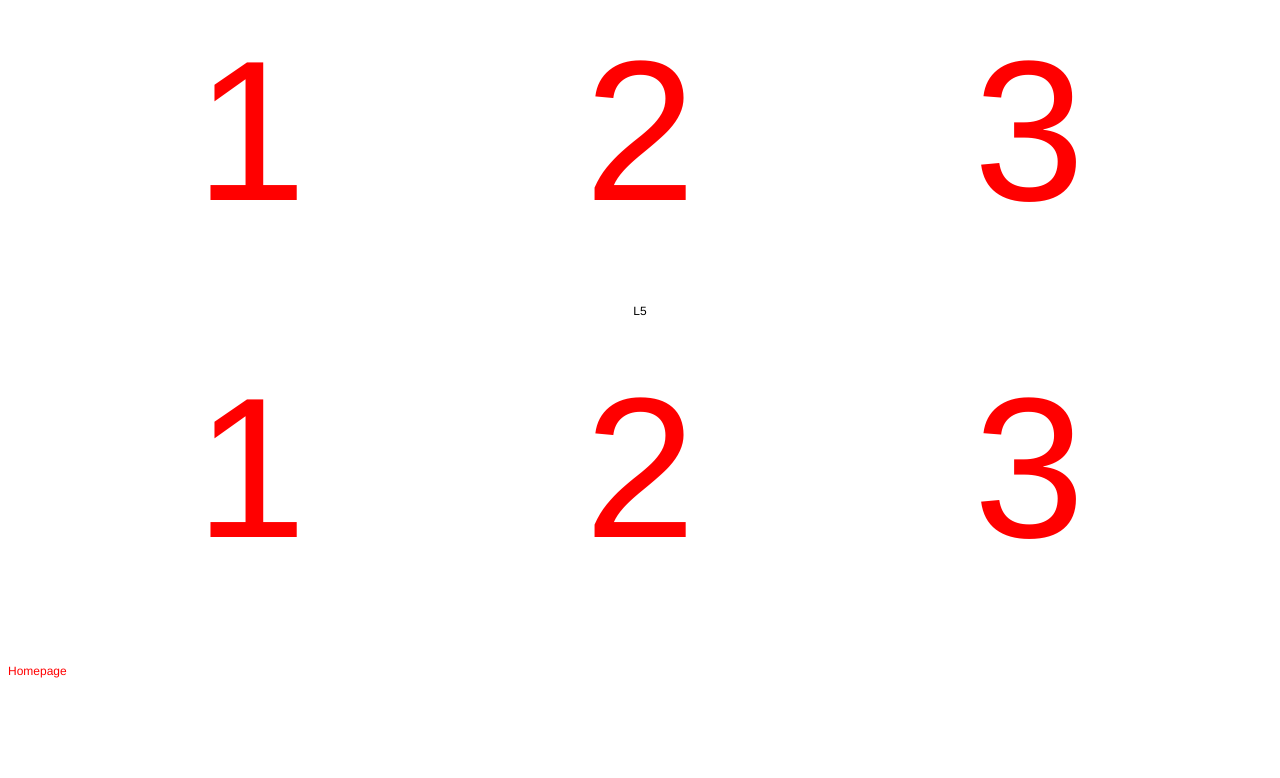
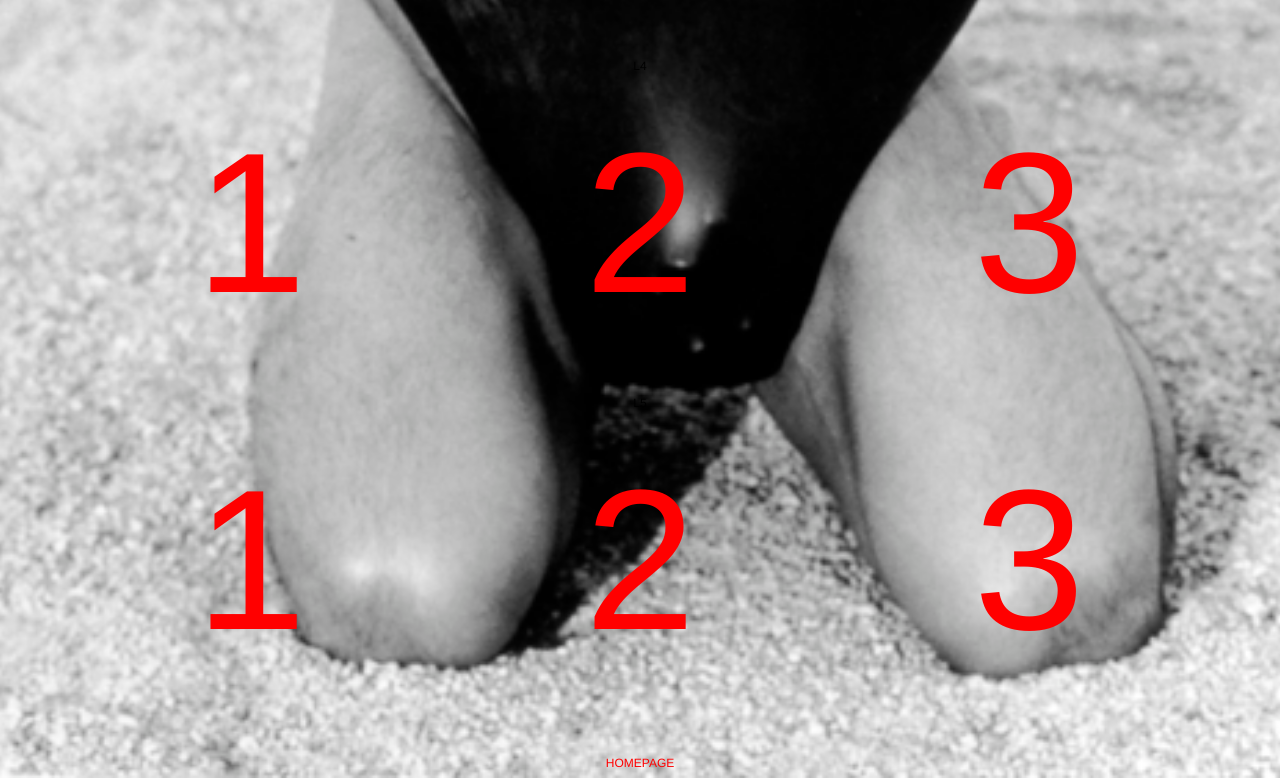
Before and after one commit to jessicapang/jessicapang.github.io, a plain HTML site: page 15_variations/index.html in a window 1280 px wide. Shown: the part 1432-2210 px from the top of the page. Before the commit the page ends 2122 px from the top, so only its background shows below. Drawn offline with Linux system fonts and the light colour scheme.

Commit message:
add photo to index page

```diff
--- a/15_variations/index.html
+++ b/15_variations/index.html
@@ -60,7 +60,17 @@
 		}
 
 	body{
-		background-color: white;
+
+
+
+
+	margin-top: 100px;
+	margin-left: 100px;
+	margin-right: 100px;
+	background-image: url("assets/images/weird.png");
+	background-repeat: no-repeat;
+	background-size: cover;
+	background-position: center;
 	}
 
 	</style>
@@ -137,7 +147,7 @@
 
 <div class="text">
 <p>
-<a href="../index.html">Homepage</a>
+<center><a href="../index.html">HOMEPAGE</a></center>
 
 </div>
 	</body>
```
Also changed, not shown: 15_variations/assets/images/weird.png (added).
